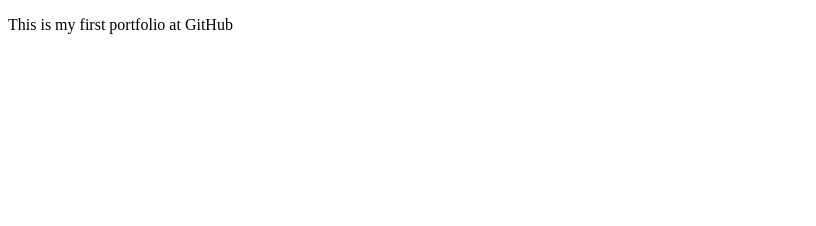
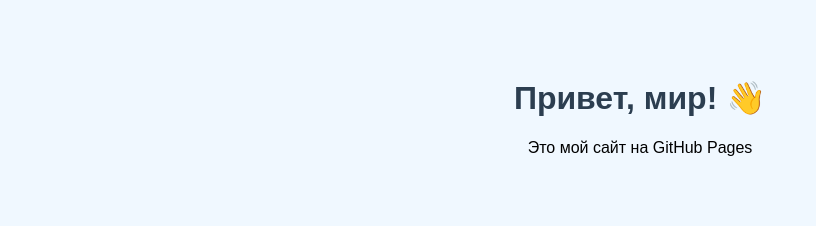
Before and after one commit to whokam1l/whokam1l.github.io, a plain HTML site: page index.html in a window 1280 px wide. Shown: the whole page, without its empty margins (0-816 px from the left). Drawn offline with Linux system fonts and the light colour scheme.

Commit message:
Rewrite index.html for Russian portfolio site

```diff
--- a/index.html
+++ b/index.html
@@ -1,9 +1,15 @@
 <!DOCTYPE html>
-<html>
-  <head>
-     <title>Portfolio</title>
-  </head>
-  <body>
-     <p>This is my first portfolio at GitHub</p>
-  </body>
+<html lang="ru">
+<head>
+  <meta charset="utf-8">
+  <title>Мой первый сайт</title>
+  <style>
+    body { font-family: Arial; text-align: center; padding: 50px; background: #f0f8ff; }
+    h1 { color: #2c3e50; }
+  </style>
+</head>
+<body>
+  <h1>Привет, мир! 👋</h1>
+  <p>Это мой сайт на GitHub Pages</p>
+</body>
 </html>
```
